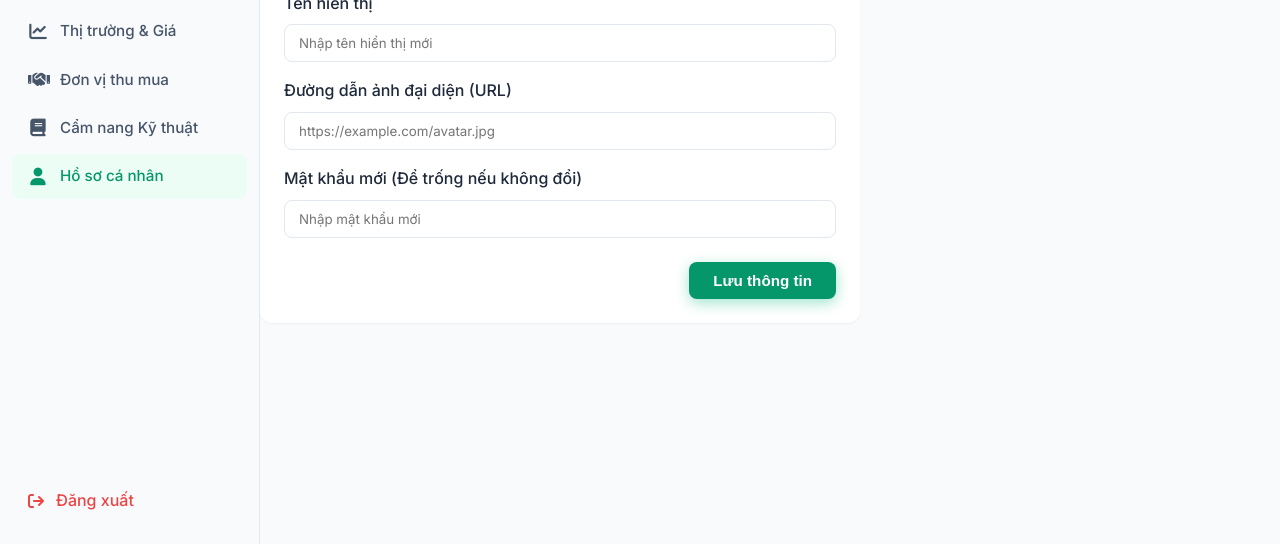
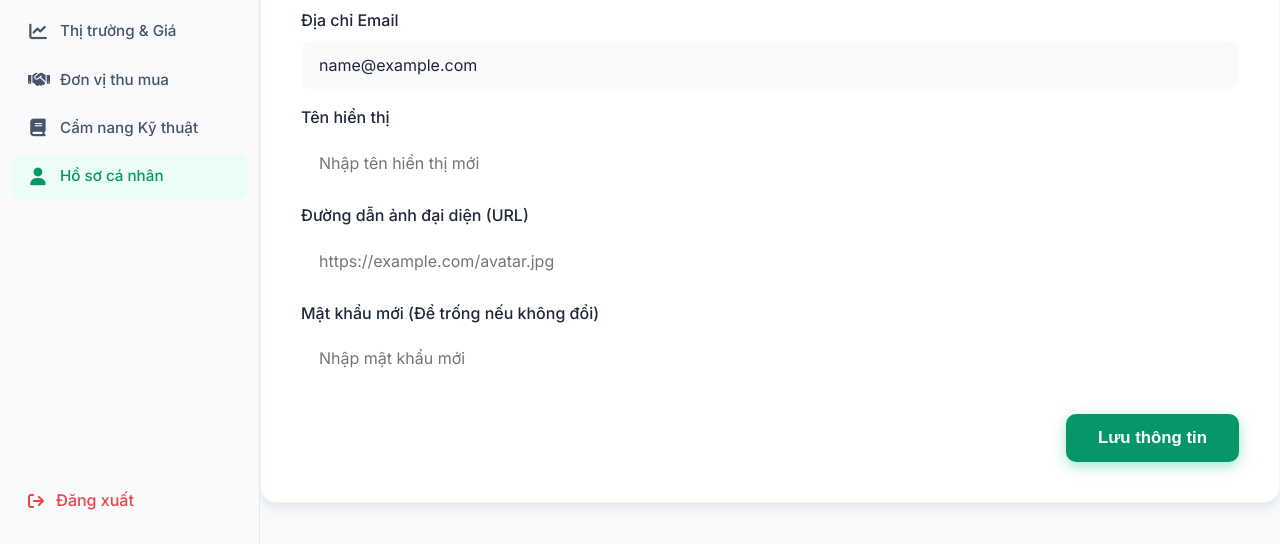
Before and after one commit to nduong18/AgriKnowledge_Web, a plain HTML site: page profile.html in a window 1280 px wide. Shown: the part 256-800 px from the top of the page. Drawn offline with Linux system fonts and the light colour scheme; no server answers; sample sign-in values are in the browser's storage.

Commit message:
style: update profile layout and input styling, and add read-only email display field

```diff
--- a/profile.html
+++ b/profile.html
@@ -14,11 +14,14 @@
     <link rel="stylesheet" href="css/style.css">
     <style>
         .profile-container {
-            max-width: 600px;
+            width: 100%;
+            max-width: 1200px;
+            margin: 0 auto;
             background: white;
-            border-radius: 12px;
-            padding: 24px;
-            box-shadow: var(--shadow-sm);
+            border-radius: 16px;
+            padding: 40px;
+            box-shadow: 0 4px 6px -1px var(--slate-200), 0 10px 15px -3px rgba(0, 0, 0, 0.05);
+            border: 1px solid var(--slate-100);
         }
         .profile-header {
             display: flex;
@@ -44,10 +47,18 @@
         }
         .profile-input {
             width: 100%;
-            padding: 10px 14px;
-            border: 1px solid var(--slate-200);
-            border-radius: 8px;
+            padding: 14px 18px;
+            border: 1px solid var(--slate-300);
+            border-radius: 10px;
             font-family: inherit;
+            font-size: 1rem;
+            color: var(--slate-800);
+            transition: all 0.2s ease;
+        }
+        .profile-input:focus {
+            outline: none;
+            border-color: var(--emerald-500);
+            box-shadow: 0 0 0 3px rgba(16, 185, 129, 0.15);
         }
     </style>
 </head>
@@ -101,6 +112,11 @@
                     <div id="profile-alert" style="display: none; padding: 12px; border-radius: 8px; margin-bottom: 16px;"></div>
 
                     <div class="profile-form-group">
+                        <label for="email_display">Địa chỉ Email</label>
+                        <input type="email" id="email_display" class="profile-input" style="background-color: var(--slate-50); color: var(--slate-500); cursor: not-allowed;" readonly>
+                    </div>
+
+                    <div class="profile-form-group">
                         <label for="display_name">Tên hiển thị</label>
                         <input type="text" id="display_name" class="profile-input" placeholder="Nhập tên hiển thị mới">
                     </div>
@@ -115,8 +131,8 @@
                         <input type="password" id="password" autocomplete="new-password" class="profile-input" placeholder="Nhập mật khẩu mới">
                     </div>
 
-                    <div style="margin-top: 24px; display:flex; justify-content: flex-end;">
-                        <button type="submit" class="btn btn-primary" id="save-profile-btn" style="padding: 10px 24px;">
+                    <div style="margin-top: 32px; display:flex; justify-content: flex-end;">
+                        <button type="submit" class="btn btn-primary" id="save-profile-btn" style="padding: 14px 32px; font-size: 1.05rem; border-radius: 10px; font-weight: 600;">
                             Lưu thông tin
                         </button>
                     </div>
@@ -139,6 +155,7 @@
             const defaultAvatar = 'https://images.unsplash.com/photo-1599839619722-39751411ea63?ixlib=rb-4.0.3&auto=format&fit=crop&w=100&q=80';
 
             // Populate fields
+            document.getElementById('email_display').value = user.email || '';
             document.getElementById('display_name').value = user.display_name || '';
             document.getElementById('avatar_url').value = user.avatar || '';
             document.getElementById('profile-display-name').textContent = user.display_name || user.email;
```
